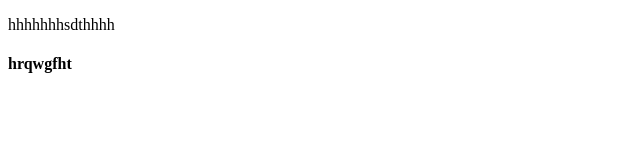
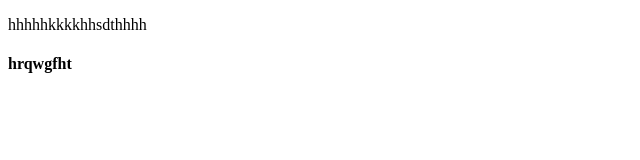
Before and after one commit to farhana988/my-first-project, a plain HTML site: page first.html in a window 1280 px wide. Shown: the full height of the page, 0-640 px from the left. Drawn offline with Linux system fonts and the light colour scheme.

Commit message:
frst cmt

```diff
--- a/first.html
+++ b/first.html
@@ -6,7 +6,7 @@
     <title>Document</title>
 </head>
 <body>
-    <p>hhhhhhhsdthhhh</p>
+    <p>hhhhhkkkkhhsdthhhh</p>
     <h4>hrqwgfht</h4>
 </body>
 </html>
```
